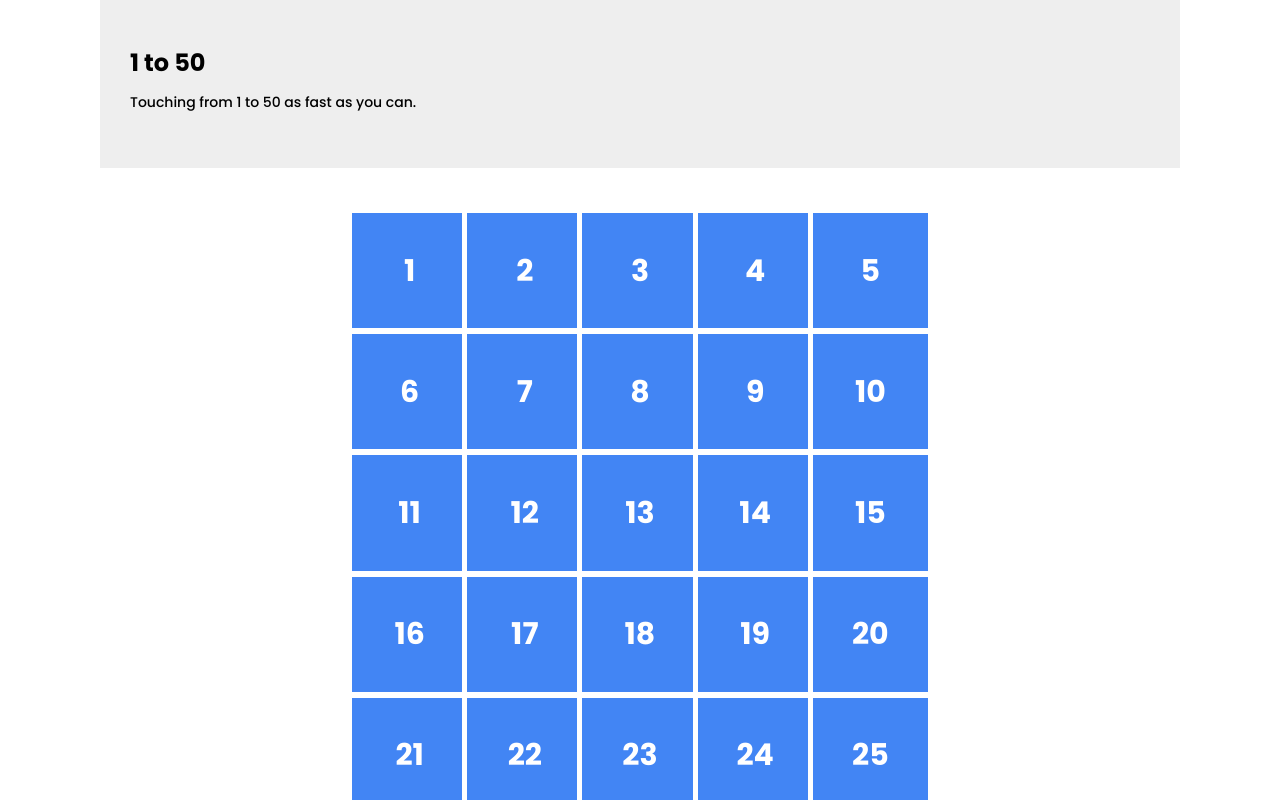
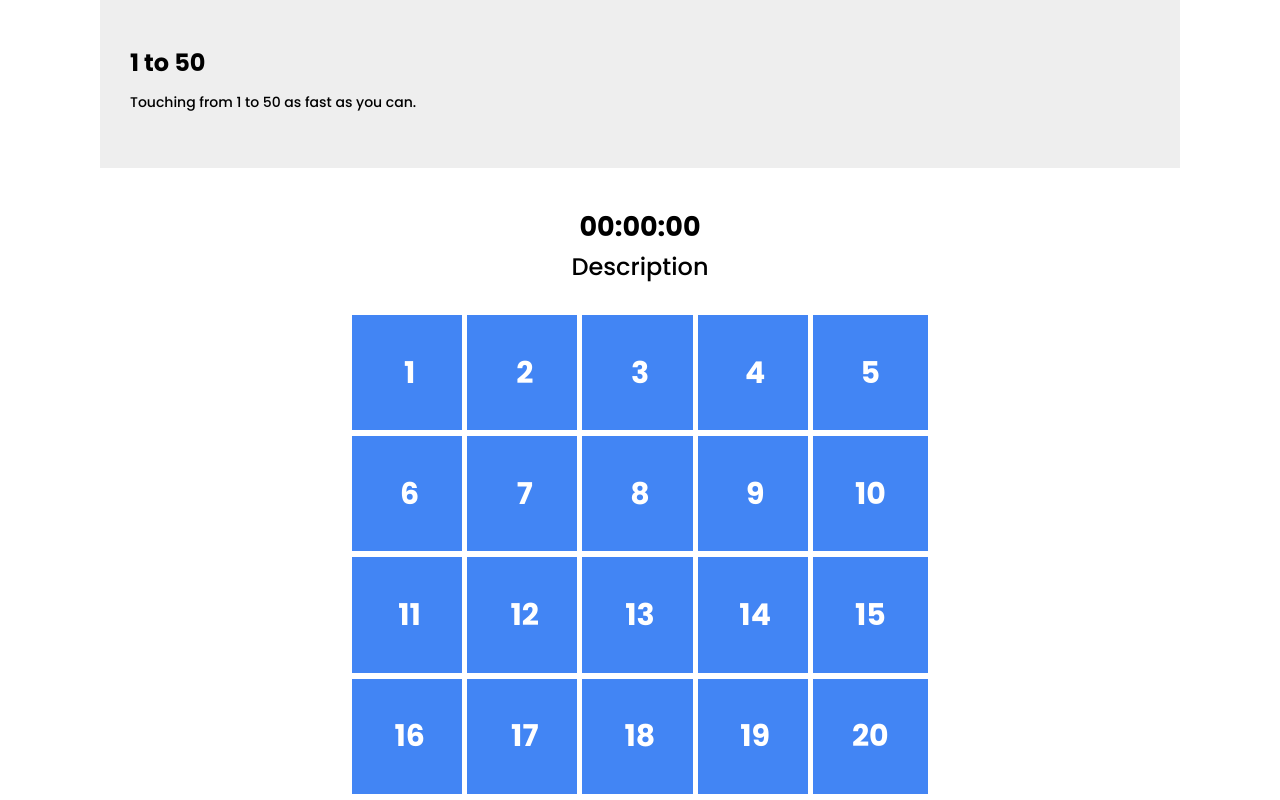
Before and after one commit to sh4rifi/fast-select, a React (Create React App) app: page / in a window 1280 px wide. Shown: the top 800 px of the page. Built offline with nearby package versions, Linux system fonts and the light colour scheme.

Commit message:
add Timer

```diff
--- a/src/scenes/Game1to50/index.js
+++ b/src/scenes/Game1to50/index.js
@@ -9,6 +9,20 @@ import './style.scss';
 function Game1to50() {
     const [collection, setCollection] = useState([1, 2, 3, 4, 5, 6, 7, 8, 9, 10, 11, 12, 13, 14, 15, 16, 17, 18, 19, 20, 21, 22, 23, 24, 25]);
 
+    /*_______________________________________timer_________________________________________________________________*/
+
+    const [elapsed, setElapsed] = useState(0);
+
+    const getMillisecond = () => {
+        return ('0' + elapsed * 100).slice(-2);
+    };
+    const getSecond = () => {
+        return ('0' + parseInt(elapsed % 60)).slice(-2);
+    };
+    const getMinute = () => {
+        return ('0' + Math.floor(elapsed / 60)).slice(-2);
+    };
+
     return (
         <section className="sectoin section-1to50">
             <SectionHeader
@@ -17,8 +31,8 @@ function Game1to50() {
             />
             <div className="component-score">
                 <div className="container">
-                    <div className="timer"></div>
-                    <div className="level"></div>
+                    <span className="timer">{getMinute()}:{getSecond()}:{getMillisecond()}</span>
+                    <span className="level"> Description</span>
                 </div>
             </div>
             <div className="component-table">
```
